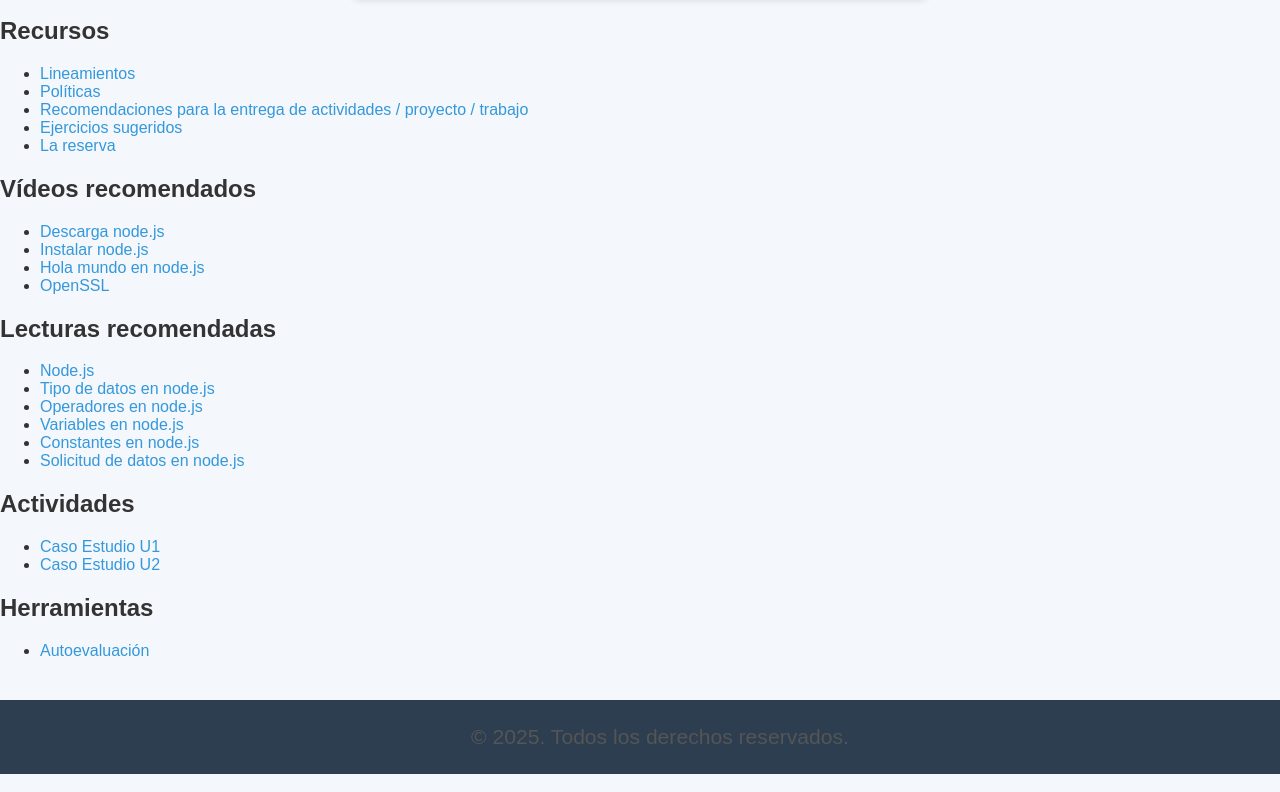
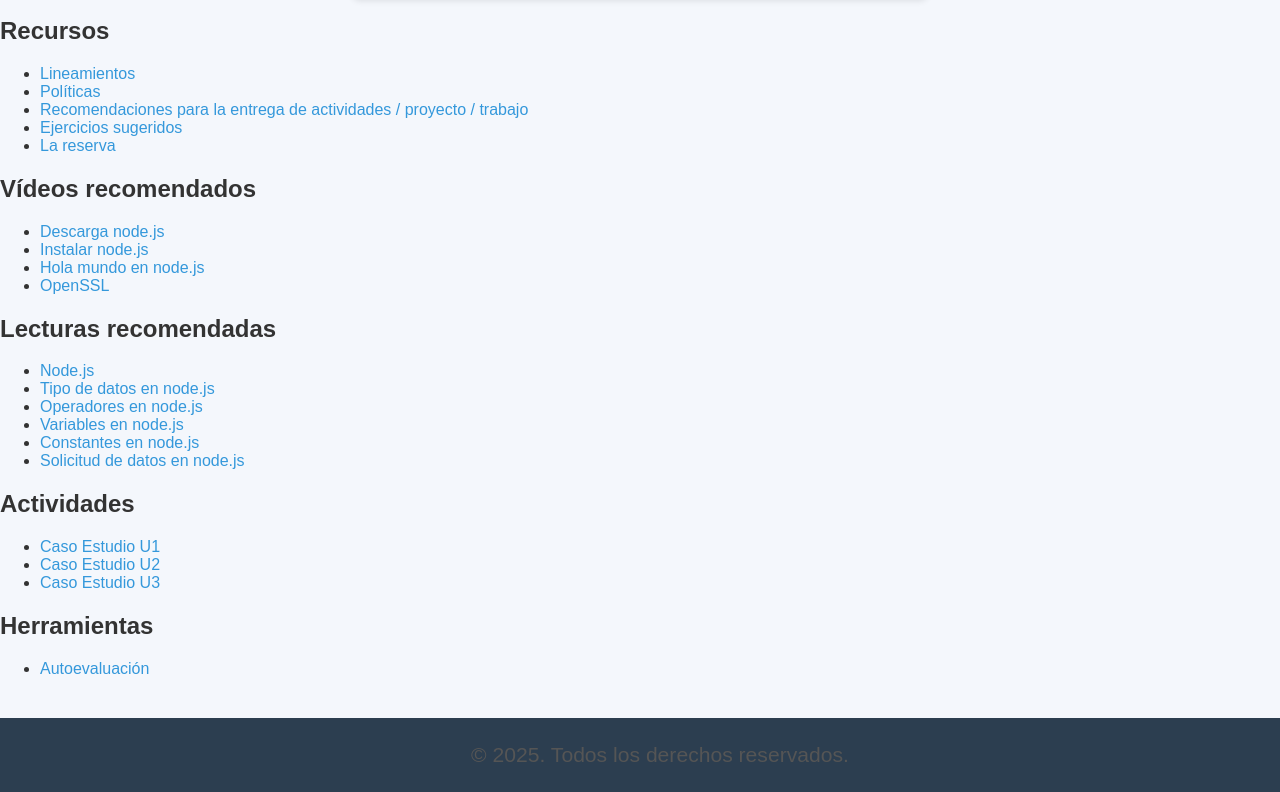
Before and after one commit to ajgutierr3z/AWI4, a plain HTML site: page index.html in a window 1280 px wide. Shown: the part 576-1368 px from the top of the page. Drawn offline with Linux system fonts and the light colour scheme.

Commit message:
Update index.html

```diff
--- a/index.html
+++ b/index.html
@@ -85,6 +85,9 @@
                 <li>
                     <a href="https://ajgutierrez.medium.com/una-plataforma-con-node-js-express-y-ejs-0837ea991721" target="_blank">Caso Estudio U2</a>
                 </li>
+                <li>
+                    <a href="https://ajgutierrez.medium.com/el-patr%C3%B3n-mvc-25676935d712" target="_blank" >Caso Estudio U3</a>
+                </li>
             </ul>
         </section>
         <section id="herramientas">
```
